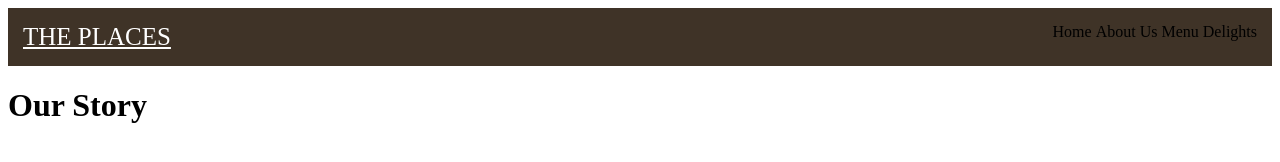
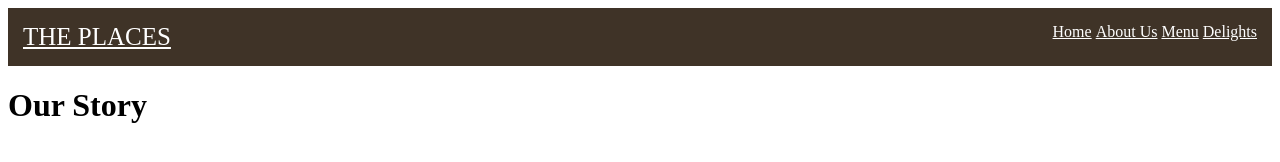
Before and after one commit to abbygarcia1517/Devenvironmentsetup1, a plain HTML site: page index.html in a window 1280 px wide. Drawn offline with Linux system fonts and the light colour scheme.

Commit message:
progress

```diff
--- a/index.html
+++ b/index.html
@@ -14,12 +14,12 @@
 <a class="brand" href="/">The Places</a>
 <nav>
 
-<ul>
-<li><a href="#"></a>Home</li>
-<li><a href="#"></a>About Us</li>
-<li><a href="#"></a>Menu</li>
-<li><a href="#"></a>Delights</li>
-</ul>
+    <ul>
+<li><a class="navtext" href="#">Home</a></li>
+<li><a class="navtext" href="#">About Us</a></li>
+<li><a class="navtext" href="#">Menu</a></li>
+<li><a class="navtext" href="#">Delights</a></li>
+    </ul>
 
 </nav>
 </header>
--- a/styles/main.css
+++ b/styles/main.css
@@ -33,3 +33,8 @@ margin-left: 70 px;
 padding-top: 25 px;
 
 }
+
+.navtext {
+color: white;
+
+}
```
